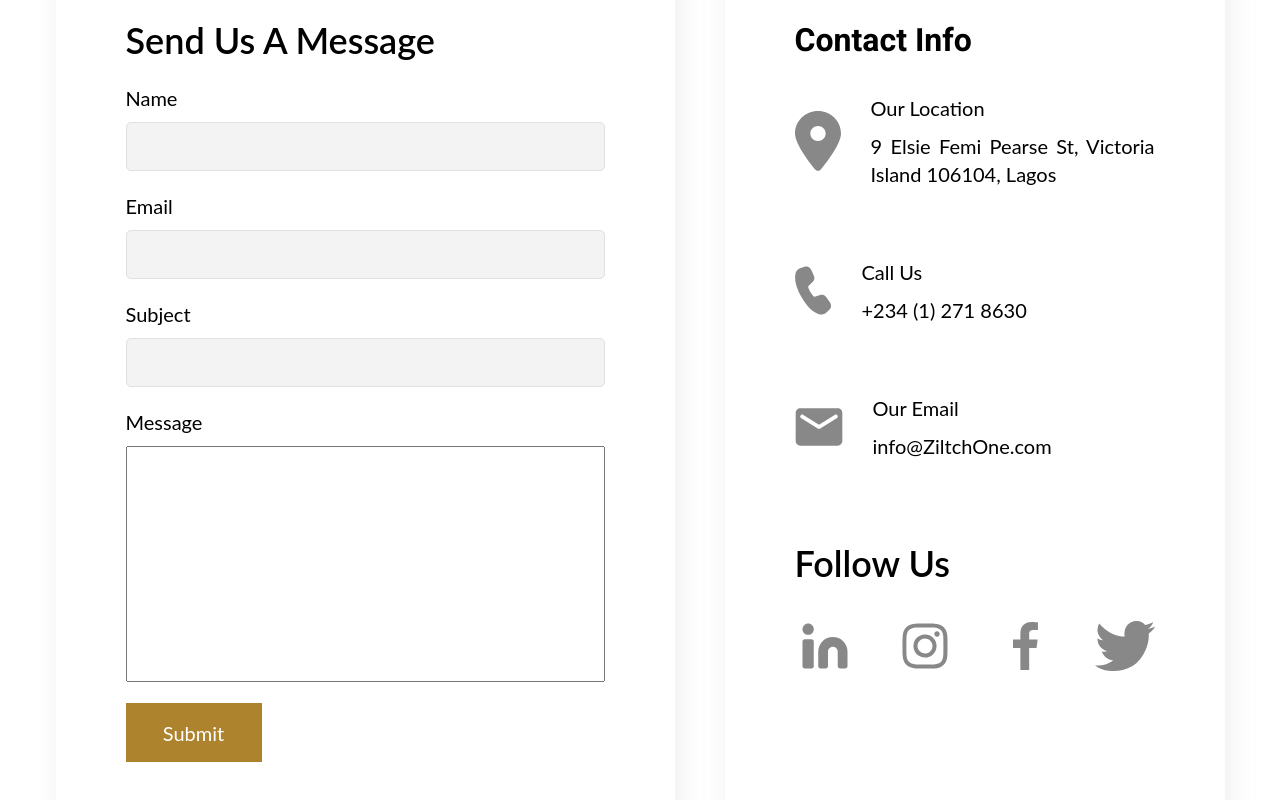
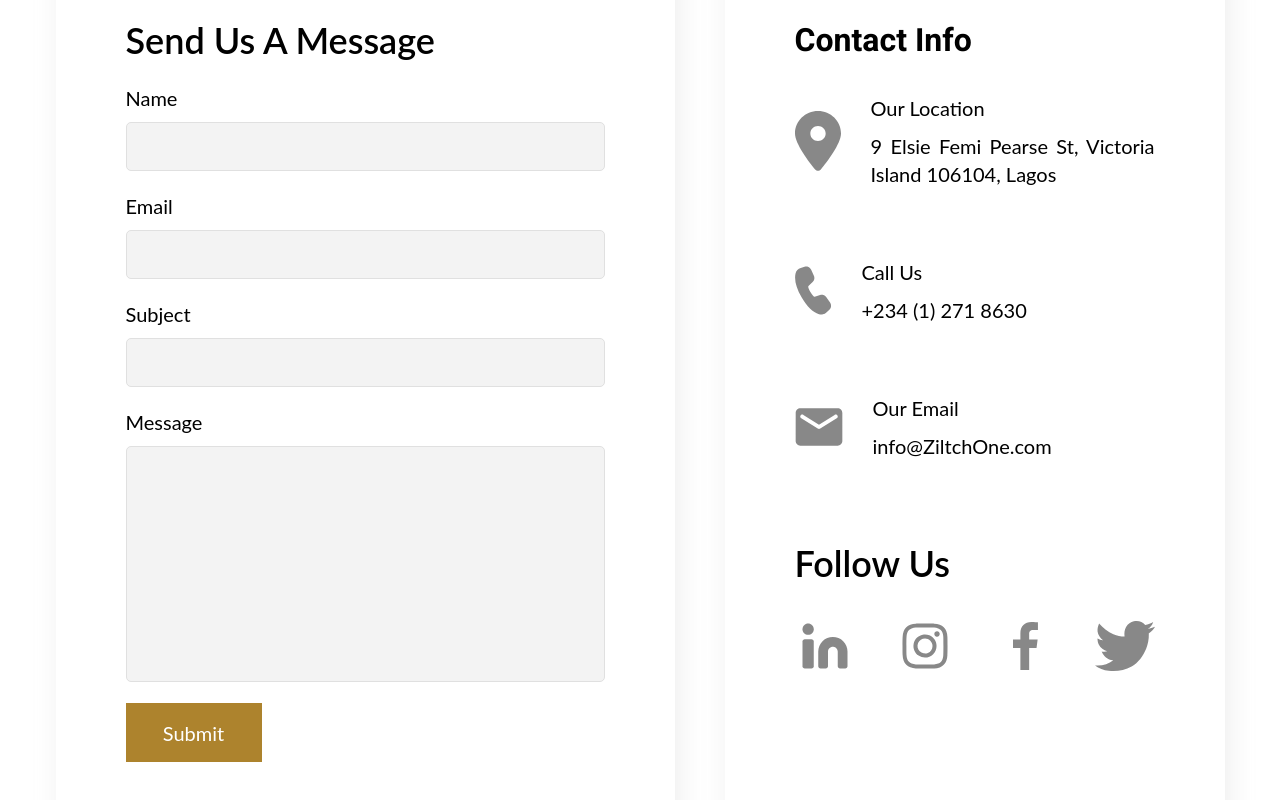
Before and after one commit to marketintelsolutions/attijara, a React (Create React App) app: page /contact in a window 1280 px wide. Shown: the part 1090-1890 px from the top of the page. Built offline with nearby package versions, Linux system fonts and the light colour scheme.

Commit message:
minor contact changes

```diff
--- a/src/styles/modules/_contact.scss
+++ b/src/styles/modules/_contact.scss
@@ -79,12 +79,18 @@
             border-radius: 5px;
             height: 49px;
             width: 479px;
+            padding: 10px;
+            font-size: 16px;
           }
 
           & textarea {
             width: 479px;
             height: 236px;
             resize: none;
+            background: #f3f3f3;
+            font-size: 16px;
+            border: 1px solid #e0e0e0;
+            border-radius: 5px;
           }
         }
 
```
